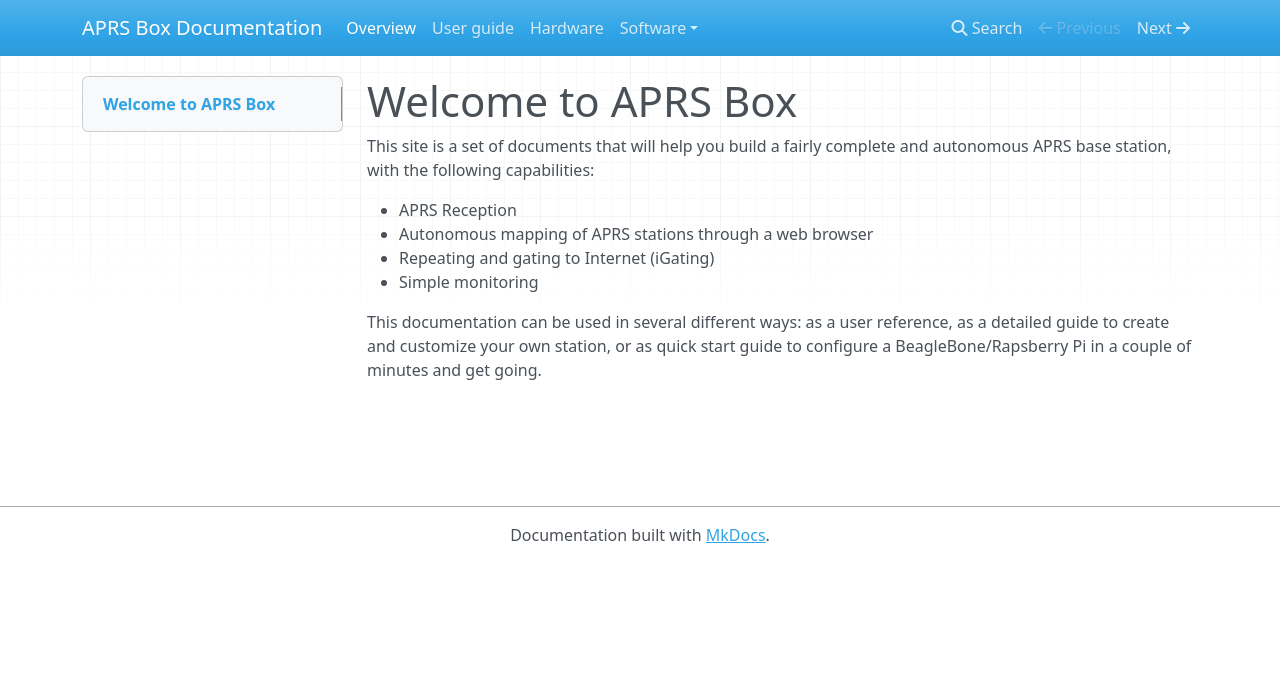
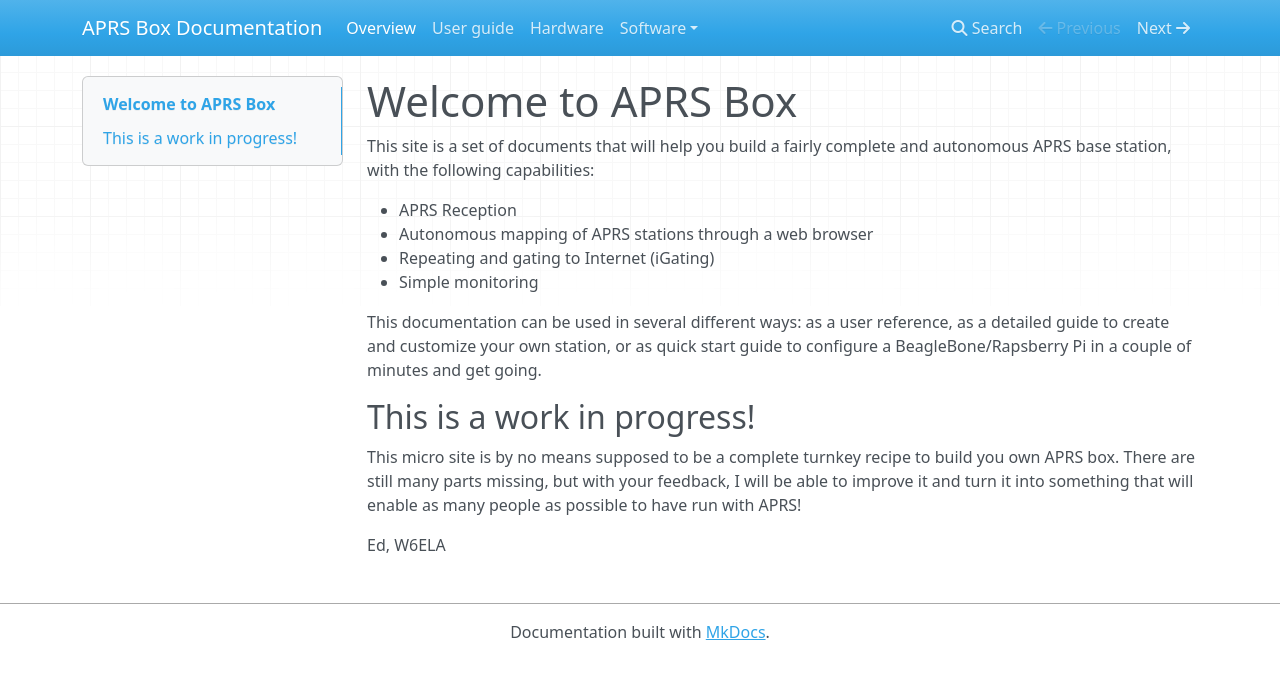
Before and after one commit to elafargue/aprs-box, an MkDocs documentation site: the page built from docs/index.md, in a window 1280 px wide. Shown: the top 679 px of the page. Built offline with MkDocs 1.6.1, drawn with Linux system fonts in a browser that asks for light colours; nearby versions of some CDN libraries; old or Windows-style settings are respelled for this version of MkDocs.

Commit message:
Add intro note.

```diff
--- a/docs/index.md
+++ b/docs/index.md
@@ -8,3 +8,9 @@ This site is a set of documents that will help you build a fairly complete and a
 - Simple monitoring
 
 This documentation can be used in several different ways: as a user reference, as a detailed guide to create and customize your own station, or as quick start guide to configure a BeagleBone/Rapsberry Pi in a couple of minutes and get going.
+
+## This is a work in progress!
+
+This micro site is by no means supposed to be a complete turnkey recipe to build you own APRS box. There are still many parts missing, but with your feedback, I will be able to improve it and turn it into something that will enable as many people as possible to have run with APRS!
+
+Ed, W6ELA
```
